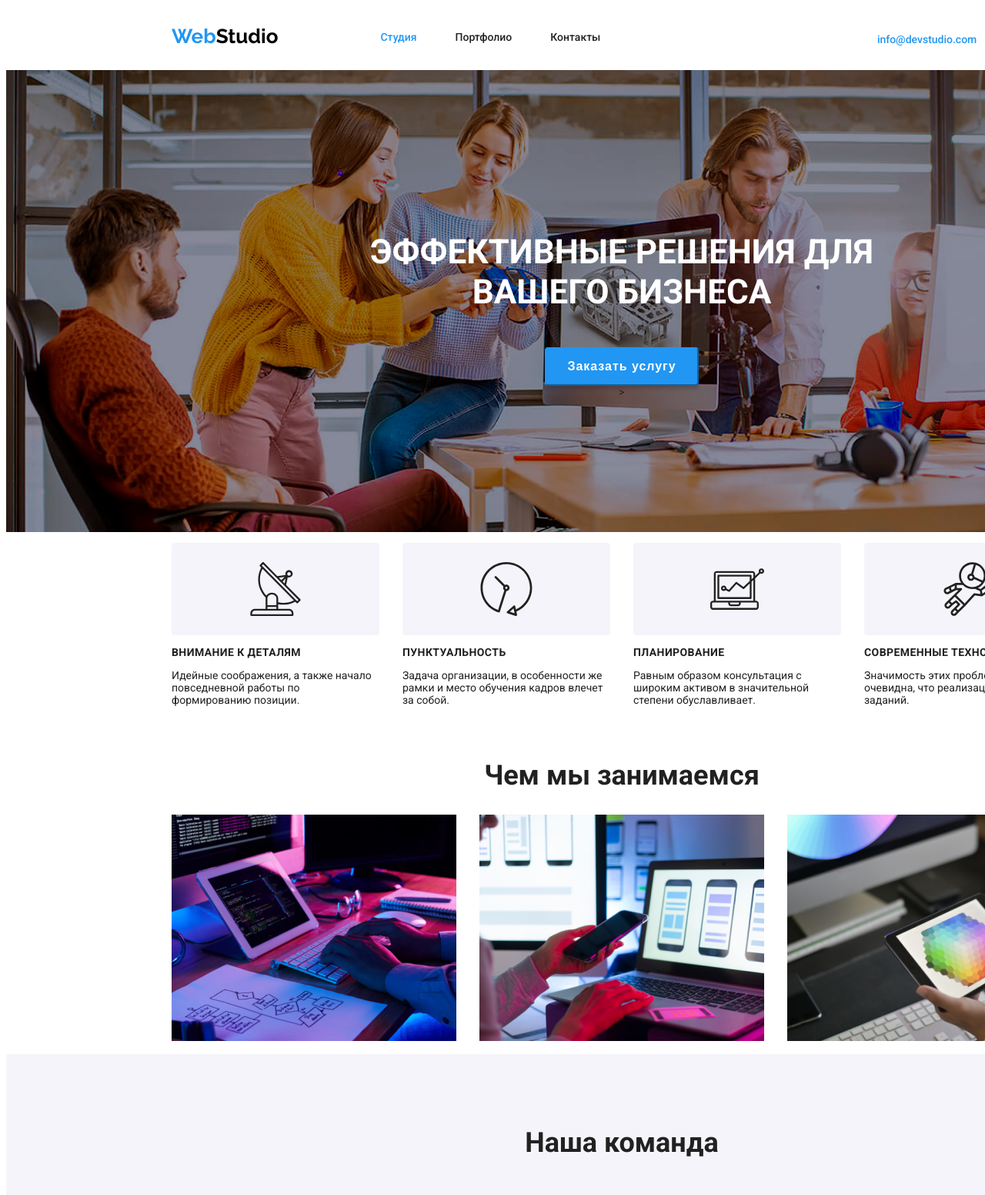
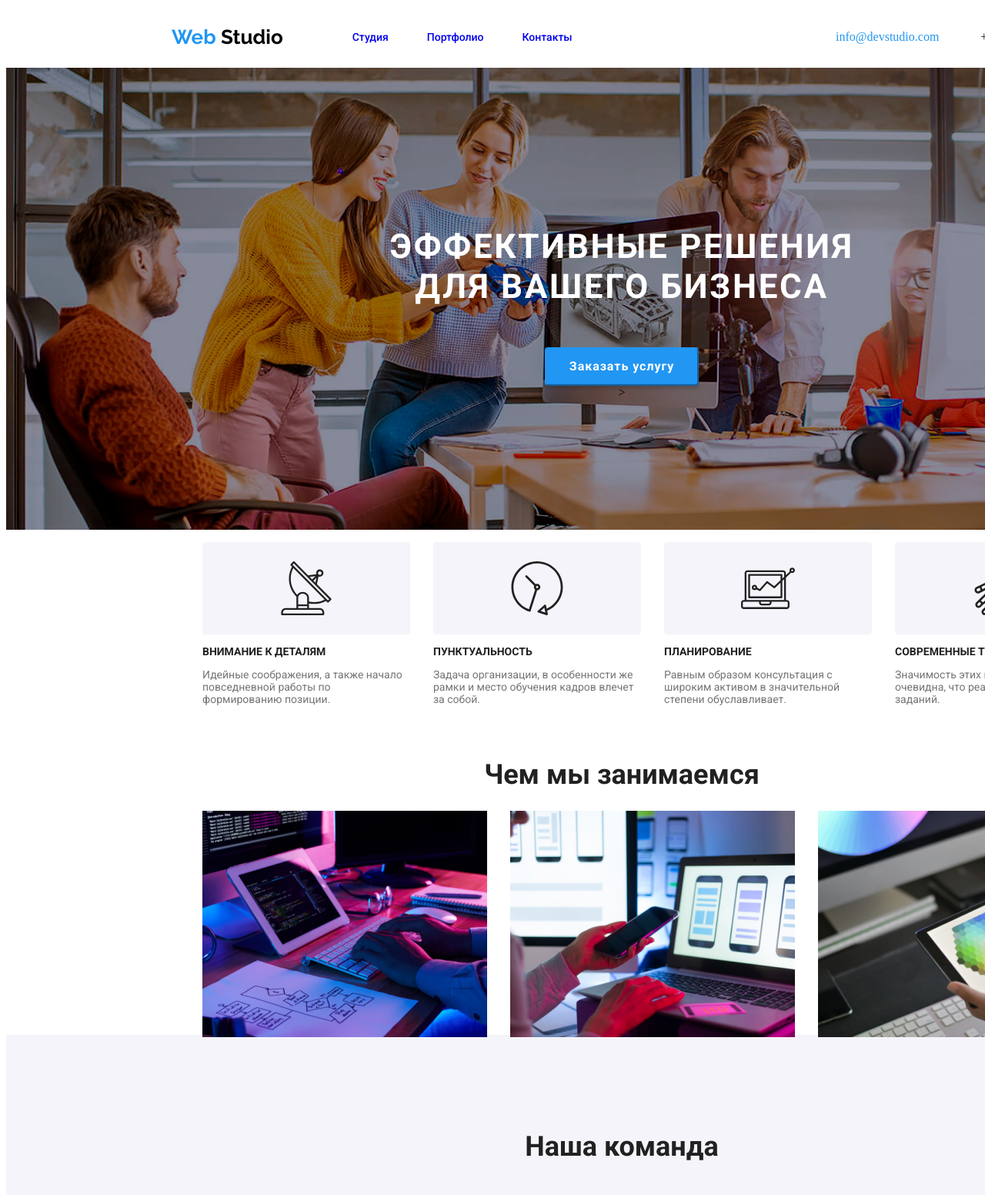
Before and after one commit to Seliutin-Roman-UA/goit-markup-hw-02, a plain HTML site: page index.html in a window 1280 px wide. Shown: the top 1552 px of the page at 77% size. Drawn offline with Linux system fonts and the light colour scheme.

Commit message:
index - все на flex; portfolio - добавил script

```diff
--- a/css/styles.css
+++ b/css/styles.css
@@ -8,10 +8,6 @@
 }
 body {
   width: 1600px;
-  font-family: "Roboto";
-  font-style: normal;
-  font-size: 14px;
-  color: var(--dark-grey);
 }
 
 li {
@@ -20,22 +16,103 @@ li {
 a {
   text-decoration: none;
 }
-.page-haeder * {
-  display: inline-flex;
+
+/* Font section */
+
+/* font Rboto weight 900 size 44px */
+.hero h2 {
+  font-family: Roboto;
+  font-style: normal;
+  font-weight: 900;
+  font-size: 44px;
+}
+/* font Rboto weight 700 size 36px */
+.service h2,
+.team h2 {
+  font-family: Roboto;
+  font-style: normal;
+  font-weight: 700;
+  font-size: 36px;
+}
+
+/* font Rboto weight 700 size 16px */
+.hero button {
+  font-family: Roboto;
+  font-style: normal;
+  font-weight: 700;
+  font-size: 16px;
+}
+/* font Rboto weight 500 size 16px */
+.team h3 {
+  font-family: Roboto;
+  font-style: normal;
+  font-weight: 500;
+  font-size: 16px;
+}
+/* font Rboto weight 400 size 16px */
+.team p {
+  font-family: Roboto;
+  font-style: normal;
+  font-weight: 400;
+  font-size: 16px;
+}
+
+/* font Rboto weight 700 size 14px */
+.feature h3 {
+  font-family: Roboto;
+  font-style: normal;
+  font-weight: 700;
+  font-size: 14px;
+}
+
+/* font Rboto weight 500 size 14px */
+.nav-links li,
+.contacts a {
+  font-family: Roboto;
+  font-style: normal;
+  font-weight: 500;
+  font-size: 14px;
+}
+/* font Rboto weight 400 size 14px */
+.feature ul li p {
+  font-family: "Roboto";
+  font-style: normal;
+  font-weight: 400;
+  font-size: 14px;
+}
+
+/* Flex - contener */
+.page-haeder,
+.page-haeder .nav,
+.page-haeder .nav-links,
+.hero,
+.feature ul,
+.feature .svg-pic,
+.service ul,
+.team ul {
+  display: flex;
+  flex-direction: row;
+  justify-content: space-between;
   align-items: center;
 }
+
+/* Header slyle */
+
+.page-haeder {
+  width: 1170px;
+  height: 80px;
+  margin-left: 215px;
+}
+
 /*  start stilng logo  */
 h1,
 footer a[href="/index.html"] {
-  margin-left: 215px;
-  margin-top: 24px;
-  margin-bottom: 25px;
+  flex-shrink: 0;
   font-family: "Raleway";
   font-style: normal;
   font-weight: 700;
   font-size: 26px;
 }
-
 .logo-beginning {
   color: var(--blue-color);
 }
@@ -45,44 +122,32 @@ footer a[href="/index.html"] {
 /* end stiling logo */
 
 .nav-links {
-  margin-left: 68px;
+  column-gap: 50px;
+  margin-left: 50px;
 }
-.nav-links li,
-.contacts a {
-  font-family: Roboto;
-  font-style: normal;
-  font-weight: 500;
-  font-size: 14px;
+
+.nav-links:nth-child(1) {
+  color: var(--blue-color);
 }
-.nav-link-first {
-  color: var(--blue-color);
-  margin: 0px 25px 0px 25px;
-}
-.nav-link-second {
-  margin: 0px 25px 0px 25px;
+.nav-links:nth-child(2),
+.nav-links:nth-child(3) {
   color: var(--dark-grey);
 }
-.nav-link-third {
-  margin: 0px 25px 0px 25px;
-  color: var(--dark-grey);
-}
+
 .nav-links li:hover,
 .nav-links li:active {
   background-color: var(--blue-color);
 }
-.contacts {
-  margin-left: 306px;
-  margin-top: 32px;
-  margin-bottom: 32px;
+.nav-contacts {
+  margin-left: 321px;
 }
 
-a[href="mailto:info@devstudio.com"] {
+.nav-contacts a[href="mailto:info@devstudio.com"] {
   color: var(--blue-color);
-  margin: 0px 25px 0px 25px;
 }
-a[href="tel:+380961111111"] {
-  margin: 0px 25px 0px 25px;
+.nav-contacts a[href="tel:+380961111111"] {
   color: var(--dark-grey);
+  margin-left: 50px;
 }
 a[href="mailto:info@devstudio.com"]:hover,
 a[href="mailto:info@devstudio.com"]:active {
@@ -92,33 +157,25 @@ a[href="tel:+380961111111"]:hover,
 a[href="tel:+380961111111"]:active {
   background-color: var(--blue-color);
 }
-.hero {
-  display: flex;
+
+section.hero {
+  flex-direction: column;
   align-items: center;
   justify-content: center;
   width: 1600px;
   height: 600px;
   background-image: url("../images/bg.png");
 }
-.hero div {
-  display: flex;
-  flex-direction: column;
-  align-items: center;
-  justify-content: center;
-}
+
 .hero h2 {
   width: 696px;
   height: 120px;
-  font-weight: 900;
-  font-size: 44px;
   text-transform: uppercase;
   color: var(--color-wite);
   text-align: center;
-  margin-bottom: 30px;
+  letter-spacing: 0.06em;
 }
 .hero button {
-  font-weight: 700;
-  font-size: 16px;
   color: var(--color-wite);
   background-color: var(--blue-color);
   height: 50px;
@@ -127,89 +184,92 @@ a[href="tel:+380961111111"]:active {
   border-radius: 4px;
   box-shadow: 0px 4px 4px rgba(0, 0, 0, 0.15);
   letter-spacing: 0.06em;
-  margin: auto;
   text-align: center;
 }
+/* СЕКЦИЯ ОСОБЕННОСТИ */
+section.feature {
+  width: 1170px;
+  height: 251px;
+  margin-left: 215px;
+}
+
 .feature h2 {
   display: none;
 }
-.column {
-  width: 270px;
-  height: 251px;
-  margin-right: 15px;
-  margin-left: 15px;
+
+.feature ul {
+  column-gap: 30px;
 }
 
-.feature ul,
-.service ul,
-.team ul {
-  display: flex;
-  flex-direction: row;
-  margin-left: 200px;
-  margin-right: 200px;
-  padding: 0px 0px 0px 0px;
-}
-
-.feature li .svg-pic {
+.feature .svg-pic {
+  justify-content: center;
+  width: 270px;
   height: 120px;
   background-color: var(--iight-grey-color);
   border-radius: 4px;
-  display: flex;
-  align-items: center;
-  justify-content: center;
 }
+
 .feature li h3 {
-  font-family: "Roboto";
-  font-style: normal;
-  font-weight: 700;
-  font-size: 14px;
-  letter-spacing: 0.03em;
   text-transform: uppercase;
   color: var(--dark-grey);
 }
 
-.service h2,
-.team h2 {
-  font-weight: 700;
-  font-size: 36px;
+.feature li p {
+  color: var(--grey);
+}
+
+/* СЕКЦИЯ УСЛУГИ  */
+
+.service h2 {
   color: var(--dark-grey);
   text-align: center;
+  margin-bottom: 50px;
+}
+.service ul {
+  width: 1170px;
+  height: 251px;
+  margin-left: 215px;
+  column-gap: 30px;
 }
 
-.service li,
-.team li {
-  margin-right: 15px;
-  margin-left: 15px;
-}
+/* СЕКЦИЯ НАША КОМАНДА */
+
 .team {
   background-color: #f5f4fa;
   height: 648px;
   padding-top: 94px;
 }
 
+.team ul {
+  width: 1170px;
+  margin-left: 215px;
+  column-gap: 30px;
+}
+
 .team h2 {
-  margin-top: 0px;
+  color: var(--dark-grey);
+  text-align: center;
   margin-bottom: 50px;
 }
 
 .team h3 {
-  font-weight: 500;
-  font-size: 16px;
   color: var(--dark-grey);
   text-align: center;
 }
 .team p {
-  font-weight: 400;
-  font-size: 16px;
   color: var(--grey);
   text-align: center;
 }
+/* СЕКЦИЯ ПОДВАЛА */
 footer {
   background-color: #2f303a;
   height: 192px;
   padding-top: 60px;
 }
 
+footer .logo {
+  margin-left: 215px;
+}
 .logo-end-footer {
   color: var(--color-wite);
   width: 231px;
@@ -228,5 +288,5 @@ footer {
 .tel,
 .email {
   margin-top: 10px;
-  margin-left: 190px;
+  margin-left: 215px;
 }
--- a/index.html
+++ b/index.html
@@ -21,8 +21,8 @@
   </head>
 
   <body>
-    <header class="page-haeder">
-      <nav>
+    <div class="page-haeder">
+      <div class="nav">
         <h1>
           <a href="./index.html">
             <span class="logo-beginning">Web</span>
@@ -36,26 +36,23 @@
           </li>
           <li><a href="./contacts.html" class="nav-link-third">Контакты</a></li>
         </ul>
-      </nav>
-      <div class="contacts">
+      </div>
+      <div class="nav-contacts">
         <a href="mailto:info@devstudio.com">info@devstudio.com</a>
         <a href="tel:+380961111111">+38 096 111 11 11</a>
       </div>
-    </header>
+    </div>
 
     <main>
       <section class="hero">
-        <div>
         <h2>Эффективные решения для вашего бизнеса</h2>
         <button>Заказать услугу</button>>
-        </div>
       </section>
 
       <section class="feature">
         <h2>Особенности</h2>
         <ul class="feature-lists">
           <li>
-            <div class="column">
             <div class="svg-pic">
               <object
                 type="image/svg+xml"
@@ -64,17 +61,14 @@
                 height="70px"
               ></object>
             </div>
-
             <h3>Внимание к деталям</h3>
             <p>
               Идейные соображения, а также начало повседневной работы по
               формированию позиции.
             </p>
-            </div>
           </li>
 
           <li>
-            <div class="column">
             <div class="svg-pic">
               <object
                 type="image/svg+xml"
@@ -86,14 +80,12 @@
 
             <h3>Пунктуальность</h3>
             <p>
-                Задача организации, в особенности же рамки и место обучения
-                кадров влечет за собой.
+              Задача организации, в особенности же рамки и место обучения кадров
+              влечет за собой.
             </p>
-            </div>
           </li>
 
           <li>
-            <div class="column">
             <div class="svg-pic">
               <object
                 type="image/svg+xml"
@@ -107,11 +99,9 @@
               Равным образом консультация с широким активом в значительной
               степени обуславливает.
             </p>
-            </div>
           </li>
 
           <li>
-            <div class="column">
             <div class="svg-pic">
               <object
                 type="image/svg+xml"
@@ -125,7 +115,6 @@
               Значимость этих проблем настолько очевидна, что реализация
               плановых заданий.
             </p>
-            </div>
           </li>
         </ul>
       </section>
```
Also changed, not shown: css/flex.css (added, +18 -0 lines), css/portfolio.css (+3 -4 lines), new.html (added, +12 -0 lines), portfolio.html (+85 -17 lines), prettierrc.json (line endings or trailing spaces), Кролик.jpg (deleted). Lines whose indentation alone changed are shown as unchanged.
